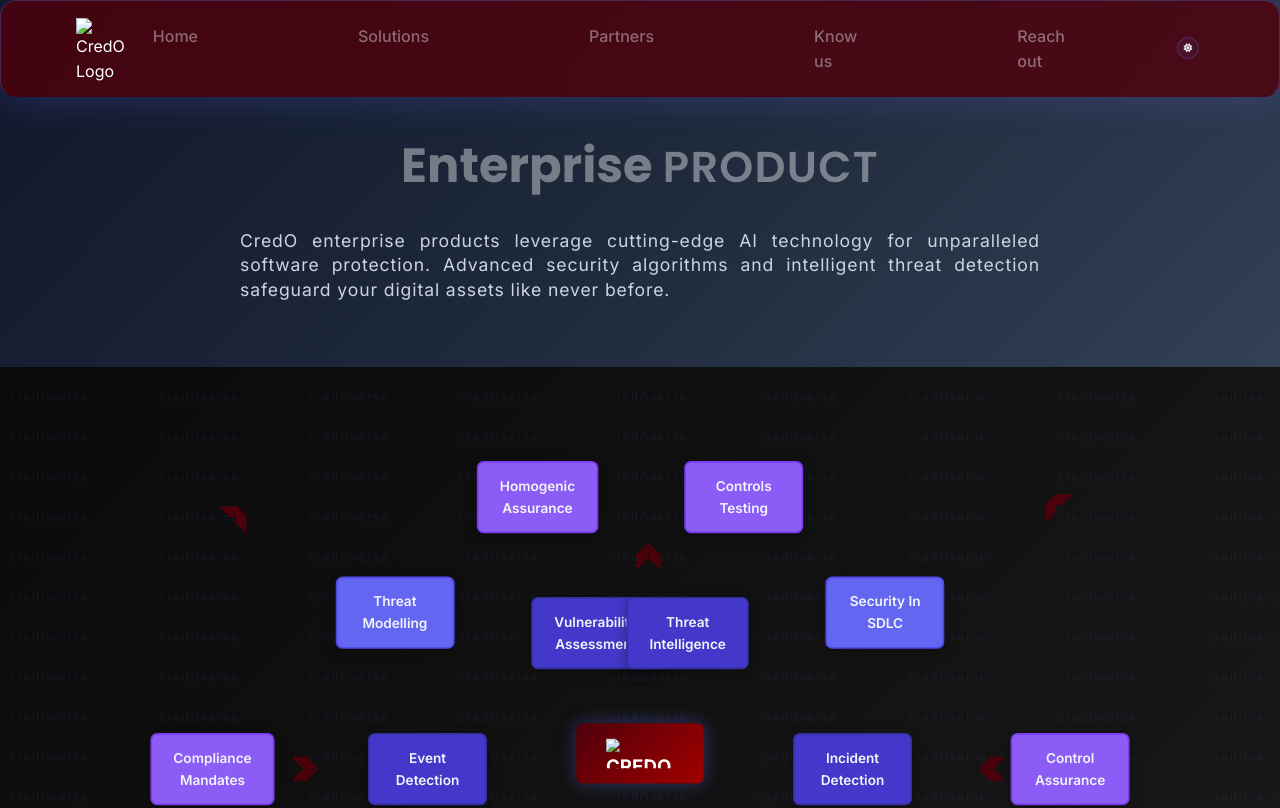
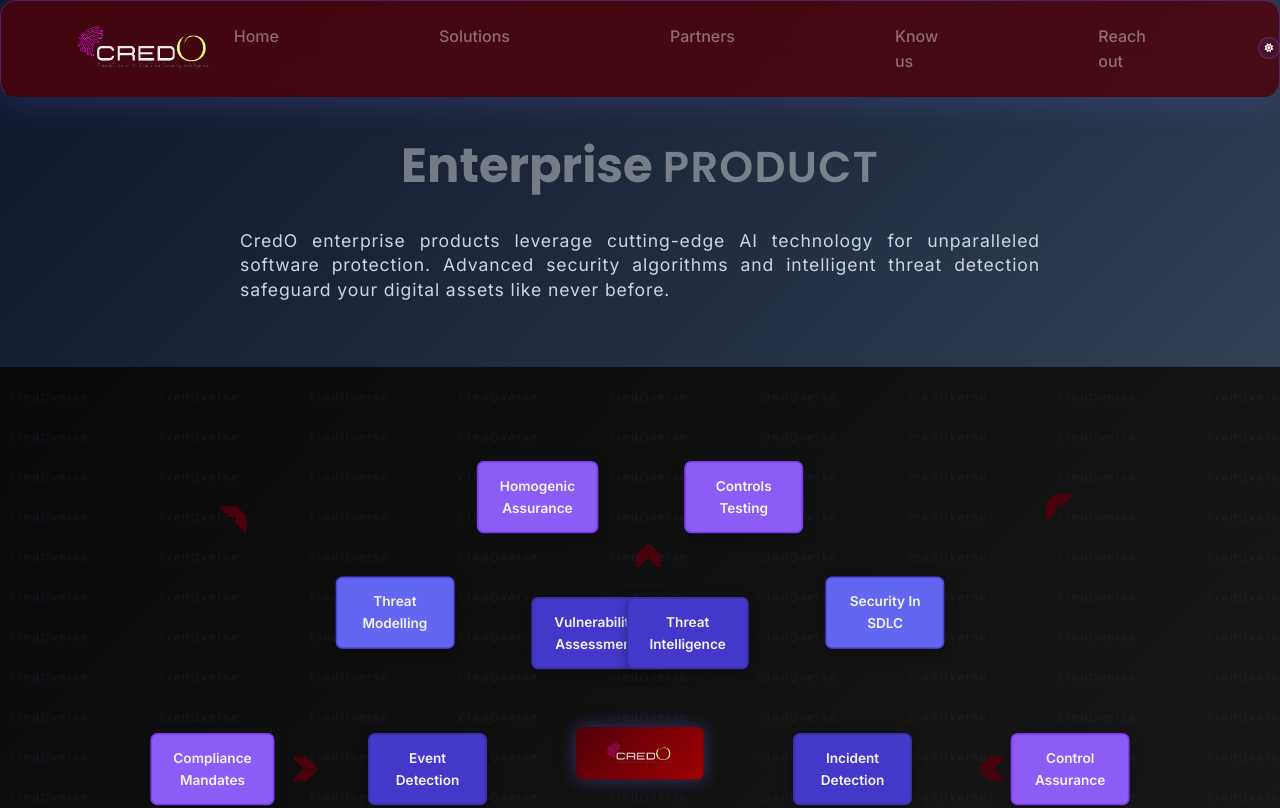
Before and after one commit to amulyacredo/websitecode, a website: page enterprise-product.html in a window 1280 px wide. Shown: the top 808 px of the page. Drawn offline with Linux system fonts and the light colour scheme; animation ran at ten frames a second; files whose address does not match are found by name.

Commit message:
Update enterprise-product.html

```diff
--- a/enterprise-product.html
+++ b/enterprise-product.html
@@ -501,7 +501,7 @@
     <nav class="navbar glass-panel">
         <div class="nav-container">
             <div class="nav-brand">
-                <img src="Assets/logo2.PNG" alt="CredO Logo" class="nav-logo">
+                <img src="logo2.PNG" alt="CredO Logo" class="nav-logo">
             </div>
             <ul class="nav-menu">
                 <li class="nav-item"><a href="index.html" class="nav-link">Home</a></li>
@@ -557,7 +557,7 @@
         <div class="animation-container" id="convergenceAnimationContainer">
                 <!-- Center CredO Block -->
                 <div class="center-block" id="centerBlock">
-                    <img src="Assets/logo2.PNG" alt="CREDO" class="credo-logo">
+                    <img src="logo2.PNG" alt="CREDO" class="credo-logo">
                 </div>
 
                 <!-- Layer 3 - Outer Square -->
```
